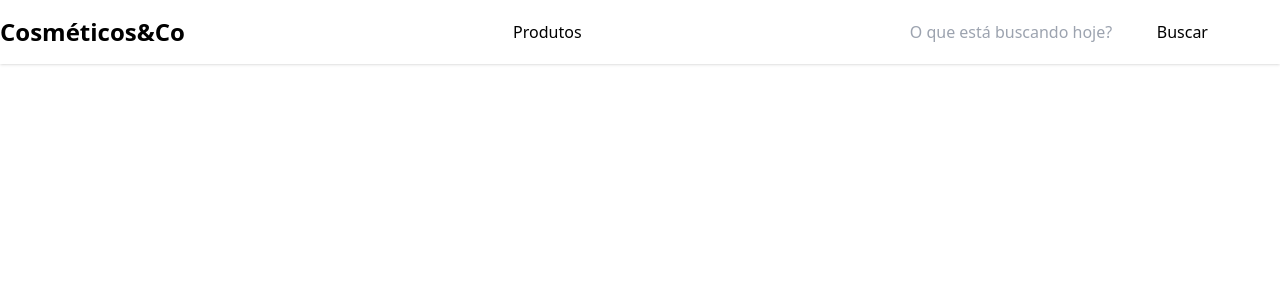
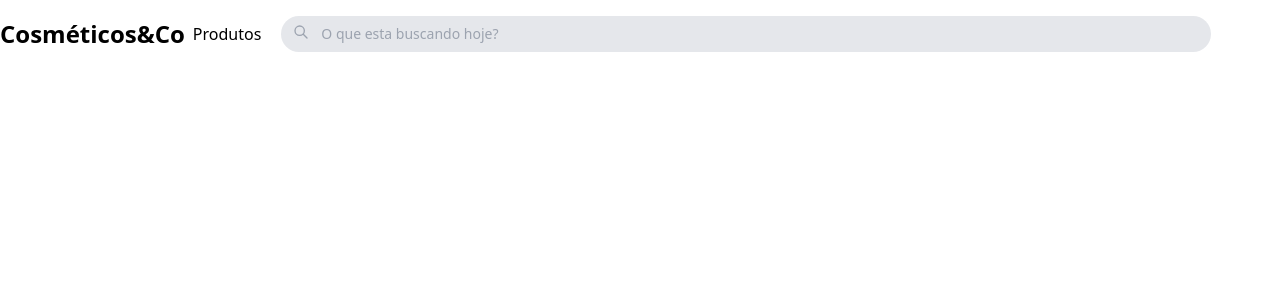
Before and after one commit to Math2121/natura_test, a Next.js app: page / in a window 1280 px wide. Shown: the top 300 px of the page. Built offline with nearby package versions, Linux system fonts and the light colour scheme.

Commit message:
feat; create searchbar for navbar

```diff
--- a/app/components/Nav.tsx
+++ b/app/components/Nav.tsx
@@ -1,22 +1,22 @@
 import React from 'react';
+import SearchBar from './Searchbar';
 const Nav = () => {
     return (
-        <header className="bg-white shadow">
+        <header className="bg-white ">
             <div className="flex items-center justify-between py-4">
                 <h1 className="text-2xl font-bold">Cosméticos&Co</h1>
                 <nav>
-                    <ul className="flex space-x-4">
+                    <ul className="flex space-x-4 pl-2">
                         <li>Produtos</li>
-                        {/* ... outros itens do menu */}
+
                     </ul>
                 </nav>
-                <div className="flex space-x-4">
-                    <input type="text" placeholder="O que está buscando hoje?" />
-                    <button>Buscar</button>
+                <div className="flex flex-1  space-x-4 pl-5">
+                    <SearchBar />
                     <svg xmlns="http://www.w3.org/2000/svg" viewBox="0 0 20 20" fill="currentColor" className="w-5 h-5">
                         {/* Ícone do carrinho */}
                     </svg>
-                    <svg xmlns="http://www.w3.org/2000/svg" viewBox="0 0 20 20" fill="currentColor" className="w-5 h-5">
+                    <svg xmlns="http://www.w3.org/2000/svg" viewBox="0 0 20 20" fill="black" className="w-5 h-5">
                         {/* Ícone do usuário */}
                     </svg>
                 </div>
--- /dev/null
+++ b/app/components/Searchbar.tsx
@@ -0,0 +1,18 @@
+import React from 'react';
+
+function SearchBar() {
+  return (
+    <div className="relative w-full">
+      <input
+        type="text"
+        className="w-full pl-10 pr-4 py-2 rounded-full focus:outline-none focus:ring-indigo-500 focus:border-indigo-500 sm:text-sm bg-gray-200"
+        placeholder="O que esta buscando hoje?"
+      />
+      <svg xmlns="http://www.w3.org/2000/svg" fill="none" viewBox="0 0 24 24" stroke="currentColor" className="absolute left-3 top-2 h-4 w-4 text-gray-400">
+        <path strokeLinecap="round" strokeLinejoin="round" strokeWidth="2" d="M21 21l-6-6m2-5a7 7 0 11-14 0 7 7 0 0114 0z" />
+      </svg>
+    </div>
+  );
+}
+
+export default SearchBar;
```
